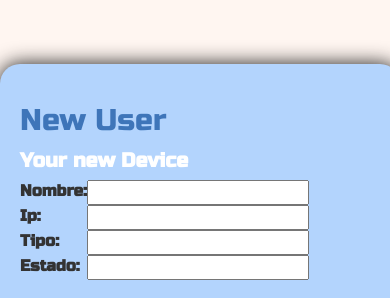
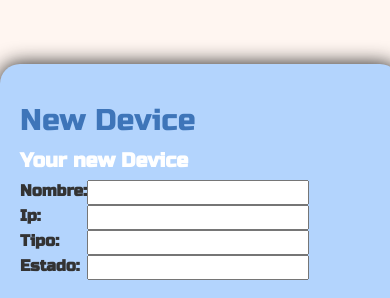
Before and after one commit to juliangil/Project_Admin_Applications, a Django app: page /newDevice/ in a window 390 px wide; the page is wider, and only the part inside the window is pictured. Shown: the part 545-843 px from the top of that part. Run offline with Django 3.2, Linux system fonts and the light colour scheme; some libraries are stand-ins or nearby versions.

Commit message:
Agregando Nuevos Devices y Nuevas Applications

```diff
--- a/adminApplications/settings.py
+++ b/adminApplications/settings.py
@@ -72,7 +72,7 @@ WSGI_APPLICATION = 'adminApplications.wsgi.application'
 
 
 #CONFUGURACION CON POSTGRESQL
-'''
+
 DATABASES = {
     'default': {
         'ENGINE': 'django.db.backends.postgresql_psycopg2',
@@ -83,8 +83,8 @@ DATABASES = {
         'PORT': '5432',
     }
 }
+
 '''
-
 #CONFIGURACION CON SQLITE
 DATABASES = {
     'default': {
@@ -92,6 +92,7 @@ DATABASES = {
         'NAME': os.path.join(BASE_DIR, 'db.sqlite3'),
     }
 }
+'''
 
 # Internationalization
 # https://docs.djangoproject.com/en/dev/topics/i18n/
--- a/adminApplications/templates/inicio.html
+++ b/adminApplications/templates/inicio.html
@@ -19,7 +19,12 @@
 				<a href="{% url 'newApplication' %}" class='btn btn-primary'>New Application</a>
 			</div>
 
+			<div class="col-md-7">
+				<a href="{% url 'logout' %}" class='btn btn-danger'>Logout</a>
+			</div>
+
 			<div class="col-md-8">
+				<br><br><br>
 				<h5>
 				<span class="label label-primary">Usuario Registrado:</span>
 				<span class="label label-default">{{ user.username }}</span>
--- a/adminApplications/templates/newDevice.html
+++ b/adminApplications/templates/newDevice.html
@@ -20,7 +20,7 @@
         </h4>
         <br><br><br>
         <div id="textoPr" >
-                <h2>New User</h2>
+                <h2>New Device</h2>
                 <p>
                     <label class="uname"> Your new Device </label>
                     <table>
--- a/adminApplications/urls.py
+++ b/adminApplications/urls.py
@@ -1,7 +1,7 @@
 from django.conf.urls import include, url
 from django.conf import settings
 from django.contrib import admin
-from django.contrib.auth.views import login
+from django.contrib.auth.views import login, logout
 admin.autodiscover()
 
 urlpatterns = [
@@ -18,6 +18,7 @@ urlpatterns = [
     url(r'^principal/','adminApplications.views.principal', name='principal'),
     url(r'^nuevoUsuario/', 'adminApplications.views.nuevoUsuario', name='nuevoUsuario'),
     url(r'^login/', login, {'template_name': 'login.html', }, name="login"),
+    url(r'^logout/', logout, {'template_name': 'principal.html', }, name="logout"),
     url(r'^inicio/', 'adminApplications.views.inicio', name='inicio'),
     url(r'^newDevice/', 'adminApplications.views.newDevice', name='newDevice'),
     url(r'^newApplication/', 'adminApplications.views.newApplication', name='newApplication'),
```
Also changed, not shown: db.sqlite3 (deleted), 3 other files.
